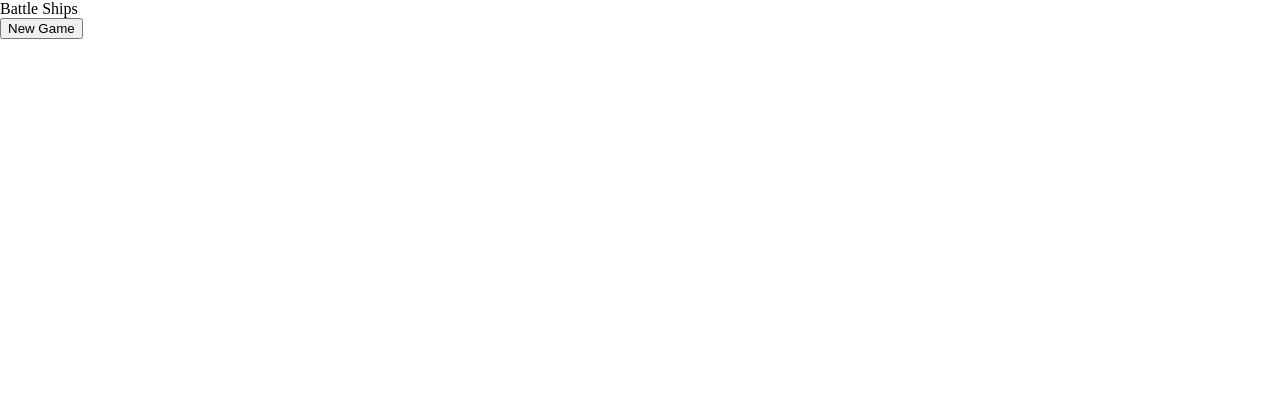
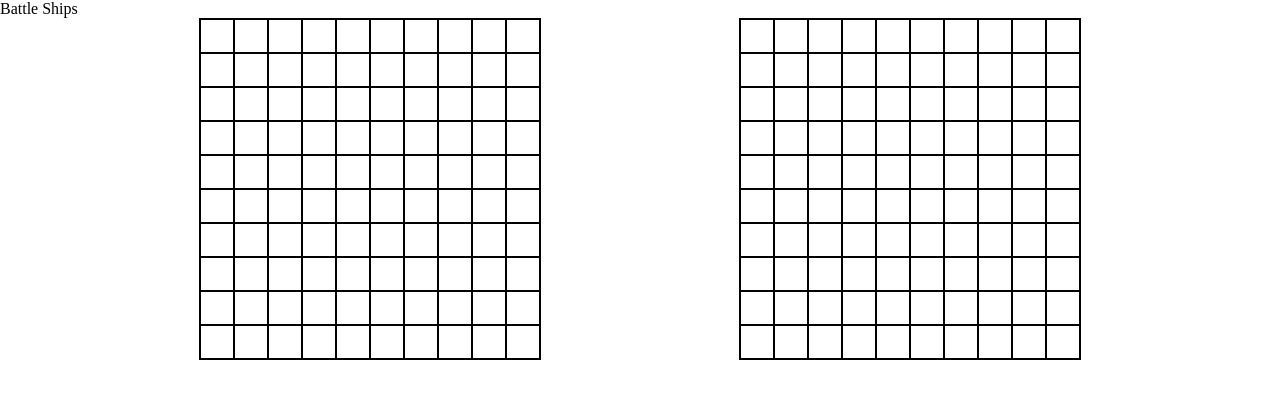
Before and after one commit to bjfett24/battle-ship, a website with bundled scripts: page index.html in a window 1280 px wide. Both pictures are taken after a click on the button "New Game". Built offline with nearby package versions, Linux system fonts and the light colour scheme.

Commit message:
feat: DOM elements that represent the game boards

```diff
--- a/game-page.js
+++ b/game-page.js
@@ -1,9 +1,10 @@
+
 function populateGame() {
-    const oldContainer = document.querySelector('.container');
+    const oldContainer = document.querySelector('.main-container');
     oldContainer.remove();
 
     const container = document.createElement('div');
-    container.classList.add('game', 'container');
+    container.classList.add('game', 'main-container');
     document.body.appendChild(container);
 
     const title = document.createElement('div');
@@ -11,5 +12,39 @@ function populateGame() {
     title.textContent = 'Battle Ships';
     container.appendChild(title);
 
+    const boardContainer = document.createElement('div');
+    boardContainer.classList.add('board', 'container');
+    container.appendChild(boardContainer);
+
+    const myBoard = document.createElement('div');
+    myBoard.classList.add('my-board');
+    // myBoard.textContent = 'empty text';
+    boardContainer.appendChild(myBoard);
+
+    const comBoard = document.createElement('div');
+    comBoard.classList.add('com-board');
+    // comBoard.textContent = 'empty text';
+    boardContainer.appendChild(comBoard);
+
+    fillBoards([myBoard, comBoard]);
+
 
 }
+
+function fillBoards(boards) {
+    for (let board of boards) {
+        for (let row = 9; row > -1; row--) {
+            const rowBox = document.createElement('div');
+            rowBox.classList.add('row', `r${row}`);
+            board.appendChild(rowBox);
+            for (let col = 0; col < 10; col++) {
+                const square = document.createElement('div');
+                square.classList.add('square', `sq${col}-${row}`);
+                square.type = 'button';
+                rowBox.appendChild(square);
+            }
+        }
+    }
+}
+
+export { populateGame };
--- a/start-page.js
+++ b/start-page.js
@@ -3,7 +3,7 @@ import { populateGame } from './game-page.js';
 function populateStart() {
 
     const container = document.createElement('div');
-    container.classList.add('start', 'container');
+    container.classList.add('start', 'main-container');
     document.body.appendChild(container);
 
     const startGroup = document.createElement('div');
--- a/styles.css
+++ b/styles.css
@@ -3,3 +3,34 @@ body, :root {
     padding: 0px;
     height: 100vh;
 }
+
+.main-container {
+    height: 100%;
+    width: 100%;
+}
+
+.board.container {
+    display: flex;
+    justify-content: space-evenly;
+}
+
+.my-board, .com-board {
+    border: 1px solid black;
+}
+
+.row {
+    display: flex;
+    justify-content: space-between;
+}
+
+
+
+.square {
+    width: 2rem;
+    height: 2rem;
+    border: 1px solid black;
+}
+
+.square:hover {
+    background-color: grey;
+}
```
Also changed, not shown: driver.js (+10 -0 lines).
